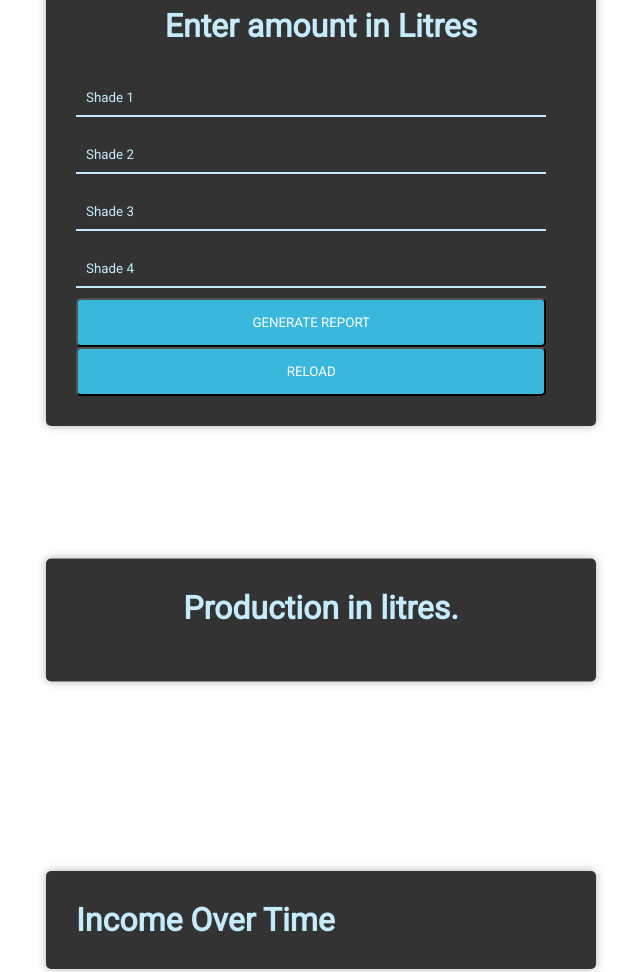
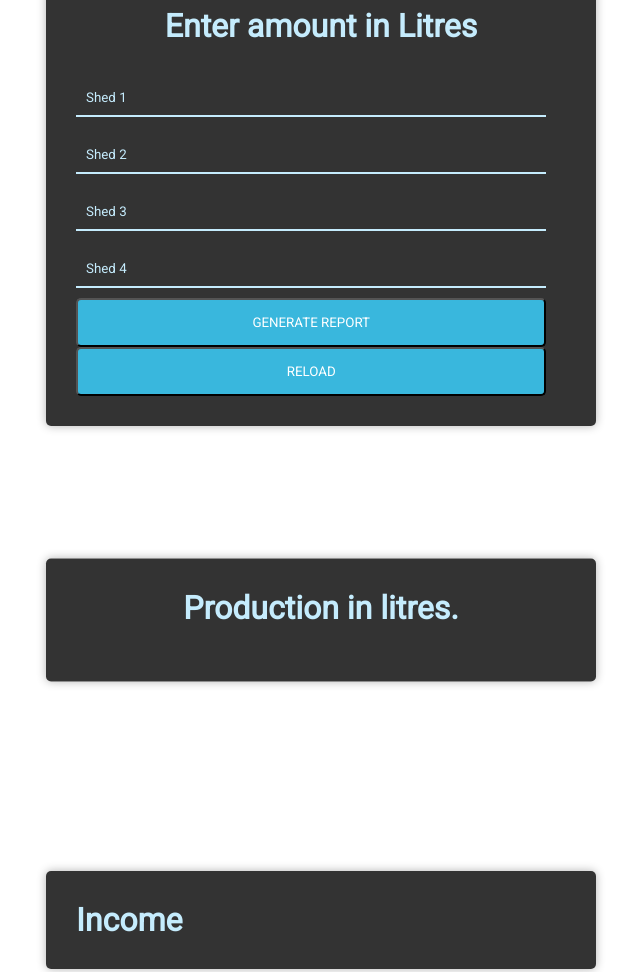
Before and after one commit to Ngare-Arnold10/Dairy-Business, a plain HTML site: page index.html in a window 1280 px wide. Shown: the part 80-1052 px from the top of the page, without its empty margins (319-959 px from the left). Drawn offline with Linux system fonts and the light colour scheme.

Commit message:
update index.html

```diff
--- a/index.html
+++ b/index.html
@@ -17,10 +17,10 @@
     </div>
     <div class="contact-form">
       <div class="input-fields">
-        <input type="text" class="input" placeholder="Shade 1" id="shade_1" name="shade_1" >
-        <input type="text" class="input" placeholder="Shade 2" id="shade_2" name="shade_2">
-        <input type="text" class="input" placeholder="Shade 3" id="shade_3" name="shade_3">
-        <input type="text" class="input" placeholder="Shade 4" id="shade_4" name="shade_4">
+        <input type="text" class="input" placeholder="Shed 1" id="Shed_1" name="Shed_1" >
+        <input type="text" class="input" placeholder="Shed 2" id="Shed_2" name="Shed_2">
+        <input type="text" class="input" placeholder="Shed 3" id="Shed_3" name="Shed_3">
+        <input type="text" class="input" placeholder="Shed 4" id="Shed_4" name="Shed_4">
         <input class="button" type="button" value="Generate Report" onclick="totalProduction()">
         <input class="button" type="button" value="Reload" onclick="reset()">
       </div>
@@ -39,7 +39,7 @@
   </div>
   <div class="overTime" >
     <div class="title">
-      <h1>Income Over Time</h1>
+      <h1>Income</h1>
     </div>
     <div class="production-area">
         <div id="display_incomeOverTime_weekly">
--- a/style.css
+++ b/style.css
@@ -4,7 +4,7 @@
   padding: 0;
   box-sizing: border-box;
   outline: none;
-  font-family: 'Roboto', sans-serif;
+  font-family: 'Roboto', 'Segoe UI', Tahoma, Geneva, Verdana, sans-serif;
 }
 html{
     overflow-y: scroll;
```
